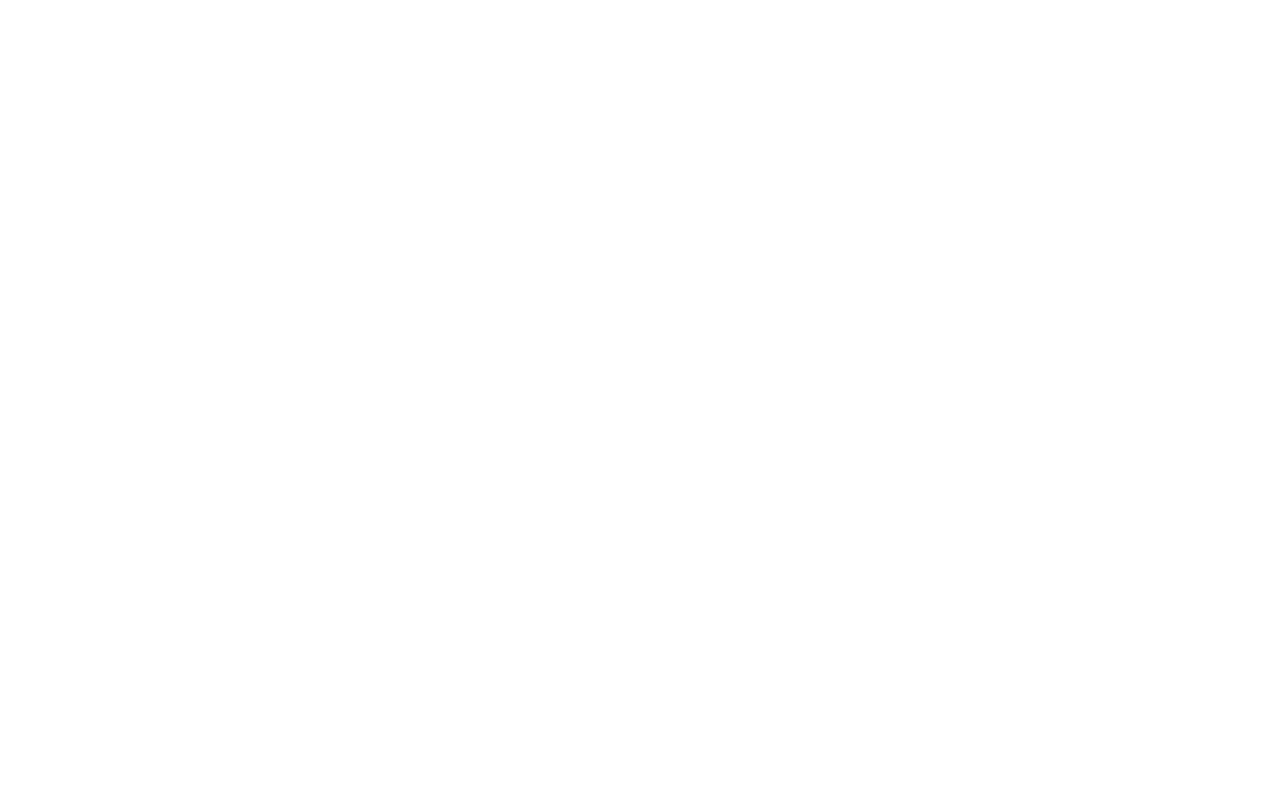
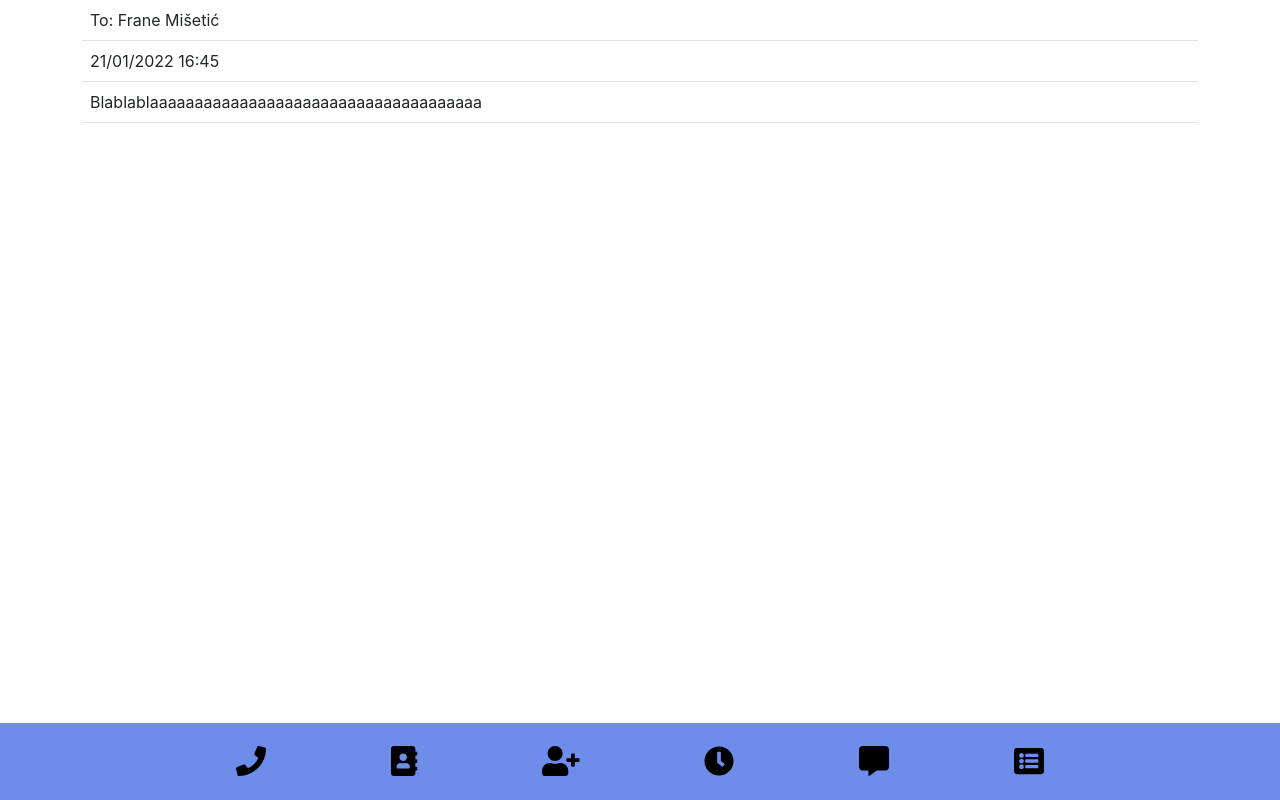
Before and after one commit to franem-98/Phone-book-frontend, a React (Create React App) app: page /smshistory/1 in a window 1280 px wide. Before the commit this address had no page. Built offline with nearby package versions, Linux system fonts and the light colour scheme; data requests are answered from the project's data file.

Commit message:
Separated names and labels in contacts, call and sms history, implemented viewing of messages.

```diff
--- a/data/db.json
+++ b/data/db.json
@@ -1,12 +1,28 @@
 {
   "contacts": [
     {
-      "firstName": "Danko",
-      "lastName": "Srbin",
-      "number": "1234567890",
-      "id": 1
+      "firstName": "Frane",
+      "lastName": "Mišetić",
+      "number": "0917269296",
+      "label": "Frane Mišetić",
+      "id": 2
     }
   ],
   "callhistory": [],
-  "smshistory": []
+  "smshistory": [
+    {
+      "number": "0917269296",
+      "message": "Blablablaaaaaaaaaaaaaaaaaaaaaaaaaaaaaaaaaaaaa",
+      "contactLabel": "Frane Mišetić",
+      "timestamp": "21/01/2022 16:45",
+      "id": 1
+    },
+    {
+      "number": "123456789",
+      "message": "edrtfghjkfghbjnmgfhdejnkeeeeeeeeeeeeeeeeeeeeeeeeeeeeeeeeeeeeeeeeeeeeeeeeeeeeee",
+      "contactLabel": "123456789",
+      "timestamp": "21/01/2022 16:57",
+      "id": 2
+    }
+  ]
 }
--- a/package.json
+++ b/package.json
@@ -17,6 +17,7 @@
     "joi": "^17.5.0",
     "json-server": "^0.17.0",
     "moment": "^2.29.1",
+    "moment-timezone": "^0.5.34",
     "mongoose": "^6.1.6",
     "react": "^17.0.2",
     "react-dom": "^17.0.2",
--- a/src/App.js
+++ b/src/App.js
@@ -7,6 +7,7 @@
 import ContactForm from "./components/ContactForm";
 import Calling from "./components/Calling";
 import Dial from "./components/Dial/Dial";
+import Sms from "./components/Sms";
 import NotFound from "./common/NotFound";
 import "./App.css";
 
@@ -19,6 +20,7 @@
           <Route path="/contacts" element={<Contacts />} />
           <Route path="/callhistory" element={<CallHistory />} />
           <Route path="/smshistory" element={<SmsHistory />} />
+          <Route path="/smshistory/:id" element={<Sms />} />
         </Route>
         <Route path="/newsms" element={<NewSms />} />
         <Route path="/contacts/:id" element={<ContactForm />} />
--- a/src/components/Calling.jsx
+++ b/src/components/Calling.jsx
@@ -4,7 +4,7 @@
 import { faPhoneSlash } from "@fortawesome/free-solid-svg-icons";
 import { addCallToHistory } from "../services/callService";
 import { getContacts } from "../services/contactService";
-import currentDateTime from "../services/currentDateTime";
+import getCurrentDateTime from "../services/currentDateTime";
 import Timer from "./Timer";
 
 function Calling() {
@@ -28,7 +28,7 @@
         setData((data) => {
           return {
             ...data,
-            label: `${existingContact.firstName} ${existingContact.lastName}`,
+            label: existingContact.label,
           };
         });
       } else {
@@ -47,7 +47,7 @@
         ...data,
         seconds,
         duration: seconds,
-        endTime: currentDateTime,
+        endTime: getCurrentDateTime(),
       };
     });
 
--- a/src/components/ContactForm.jsx
+++ b/src/components/ContactForm.jsx
@@ -4,19 +4,24 @@
 import { saveContact, getContact } from "../services/contactService";
 
 function ContactForm() {
-  const [data, setData] = useState({ firstName: "", lastName: "", number: "" });
+  const [data, setData] = useState({
+    firstName: "",
+    lastName: "",
+    number: "",
+  });
   const [errors, setErrors] = useState({});
   const { id } = useParams();
   const navigate = useNavigate();
 
   const contactSchema = Joi.object({
     id: Joi.number(),
-    firstName: Joi.string().required().label("First name"),
-    lastName: Joi.string().required().label("Last name"),
+    firstName: Joi.string().required().min(1).label("First name"),
+    lastName: Joi.string().label("Last name"),
     number: Joi.string()
-      .length(10)
+      .required()
+      .min(9)
+      .max(10)
       .pattern(/^[0-9]+$/)
-      .required()
       .label("Number"),
   });
 
@@ -86,7 +91,11 @@
   };
 
   const doSubmit = async () => {
-    await saveContact(data);
+    const dataToSubmit = {
+      ...data,
+      label: `${data.firstName} ${data.lastName}`,
+    };
+    await saveContact(dataToSubmit);
 
     navigate("/contacts");
   };
--- a/src/components/Contacts.jsx
+++ b/src/components/Contacts.jsx
@@ -42,12 +42,12 @@
       {contacts && (
         <table className="table">
           <tbody>
-            {contacts.map(({ id, firstName, lastName, number }) => (
+            {contacts.map(({ id, label, number }) => (
               <tr key={id}>
                 <td>
                   <FontAwesomeIcon icon={faUserCircle} size="2x" />
                 </td>
-                <td>{`${firstName} ${lastName}`}</td>
+                <td>{label}</td>
                 <td>{number}</td>
                 <td>
                   <Link className="change-on-hover" to={`/contacts/${id}`}>
--- a/src/components/NewSms.jsx
+++ b/src/components/NewSms.jsx
@@ -1,25 +1,86 @@
-import React, { useState } from "react";
+import React, { useState, useEffect } from "react";
 import { useNavigate } from "react-router-dom";
+import Joi from "joi";
 import { sendMessage } from "../services/smsService";
-import currentDateTime from "./../services/currentDateTime";
+import { getContacts } from "../services/contactService";
+import getCurrentDateTime from "./../services/currentDateTime";
 
 function NewSms() {
-  const [data, setData] = useState({ contact: "", message: "" });
+  const [data, setData] = useState({
+    number: "",
+    message: "",
+  });
+  const [contacts, setContacts] = useState([]);
+  const [errors, setErrors] = useState({});
   const navigate = useNavigate();
 
+  const smsSchema = Joi.object({
+    number: Joi.string()
+      .required()
+      .min(9)
+      .max(10)
+      .pattern(/^[0-9]+$/)
+      .label("Number"),
+
+    message: Joi.string().required().max(255).label("Message"),
+  });
+
+  const validate = () => {
+    const { error } = smsSchema.validate(data, { abortEarly: false });
+    if (!error) return null;
+
+    const newErrors = {};
+    for (let item of error.details) newErrors[item.path[0]] = item.message;
+
+    return newErrors;
+  };
+
+  const validateProperty = ({ name, value }) => {
+    const propertySchema = Joi.object({
+      [name]: smsSchema.extract([name]),
+    });
+    const property = { [name]: value };
+    const { error } = propertySchema.validate(property);
+    return error ? error.details[0].message : null;
+  };
+
+  useEffect(() => {
+    const onMount = async () => {
+      const { data: myContacts } = await getContacts();
+      setContacts(myContacts);
+    };
+
+    onMount();
+  }, [contacts]);
+
   const handleChange = ({ currentTarget: input }) => {
+    const newErrors = { ...errors };
+    const errorMessage = validateProperty(input);
+    if (errorMessage) newErrors[input.name] = errorMessage;
+    else delete newErrors[input.name];
+    setErrors(newErrors);
+
     const newData = { ...data };
     newData[input.name] = input.value;
     setData(newData);
   };
 
+  const handleSubmit = (e) => {
+    e.preventDefault();
+    const newErrors = validate();
+    setErrors(newErrors || {});
+    if (newErrors) return;
+
+    doSubmit();
+  };
+
   const doSubmit = async (e) => {
-    e.preventDefault();
-    await sendMessage({
-      contact: data.contact,
-      message: data.message,
-      dateTimeSent: currentDateTime,
-    });
+    const timestamp = getCurrentDateTime();
+    const existingContact = contacts.find((c) => c.number === data.number);
+    const contactLabel = existingContact ? existingContact.label : data.number;
+
+    const dataToSubmit = { ...data, contactLabel, timestamp };
+    await sendMessage(dataToSubmit);
 
     navigate("/smshistory");
   };
@@ -27,16 +88,16 @@
   return (
     <>
       <h2 className="page-top">Text message</h2>
-      <form onSubmit={doSubmit}>
+      <form onSubmit={handleSubmit}>
         <div className="mb-3">
           <input
             type="text"
             className="form-control"
-            name="contact"
+            name="number"
             value={data.contact}
             onChange={handleChange}
             autoFocus
-            placeholder="Enter number or contact name"
+            placeholder="Enter number"
           />
         </div>
         <div className="mb-3">
@@ -48,7 +109,7 @@
             placeholder="Enter message..."
           />
         </div>
-        <button type="submit" className="btn btn-primary">
+        <button disabled={validate()} type="submit" className="btn btn-primary">
           Send
         </button>
       </form>
--- a/src/components/Sms.jsx
+++ b/src/components/Sms.jsx
@@ -0,0 +1,45 @@
+import { useParams, useNavigate } from "react-router-dom";
+import { useState } from "react/cjs/react.development";
+import { useEffect } from "react";
+import { getMessage } from "../services/smsService";
+
+function Sms() {
+  const navigate = useNavigate();
+  const { id } = useParams();
+  const [messageData, setMessageData] = useState(null);
+
+  useEffect(() => {
+    const onMount = async () => {
+      try {
+        const messageId = id;
+        const { data: newMessageData } = await getMessage(messageId);
+        setMessageData(newMessageData);
+      } catch (err) {
+        if (err.response && err.response.status === 404)
+          navigate("/notfound", { replace: true });
+      }
+    };
+
+    onMount();
+  }, [id, navigate]);
+
+  return (
+    messageData && (
+      <table className="table">
+        <tbody>
+          <tr key="To">
+            <td>To: {messageData.contactLabel}</td>
+          </tr>
+          <tr key="Timestamp">
+            <td>{messageData.timestamp}</td>
+          </tr>
+          <tr key="Message">
+            <td>{messageData.message}</td>
+          </tr>
+        </tbody>
+      </table>
+    )
+  );
+}
+
+export default Sms;
--- a/src/components/SmsHistory.jsx
+++ b/src/components/SmsHistory.jsx
@@ -1,10 +1,12 @@
 import { useState, useEffect } from "react";
+import { useNavigate } from "react-router-dom";
 import { getMessages, deleteMessage } from "../services/smsService";
 import { FontAwesomeIcon } from "@fortawesome/react-fontawesome";
 import { faUserCircle, faTrash } from "@fortawesome/free-solid-svg-icons";
 
 function SmsHistory() {
   const [history, setHistory] = useState([]);
+  const navigate = useNavigate();
 
   useEffect(() => {
     async function setState() {
@@ -35,13 +37,17 @@
     <>
       <table className="table">
         <tbody>
-          {history.map(({ id, contact, message }) => (
+          {history.map(({ id, contactLabel, timestamp, message }) => (
             <tr key={id}>
               <td>
                 <FontAwesomeIcon icon={faUserCircle} size="2x" />
               </td>
-              <td>{contact}</td>
-              <td className="message-container">
+              <td>{contactLabel}</td>
+              <td>{timestamp}</td>
+              <td
+                className="message-container"
+                onClick={() => navigate(`/smshistory/${id}`)}
+              >
                 {message.length > 40
                   ? `${message.substring(0, 40)}...`
                   : message}
```
Also changed, not shown: 1 other file (tests, documents, lock files or other folders).
